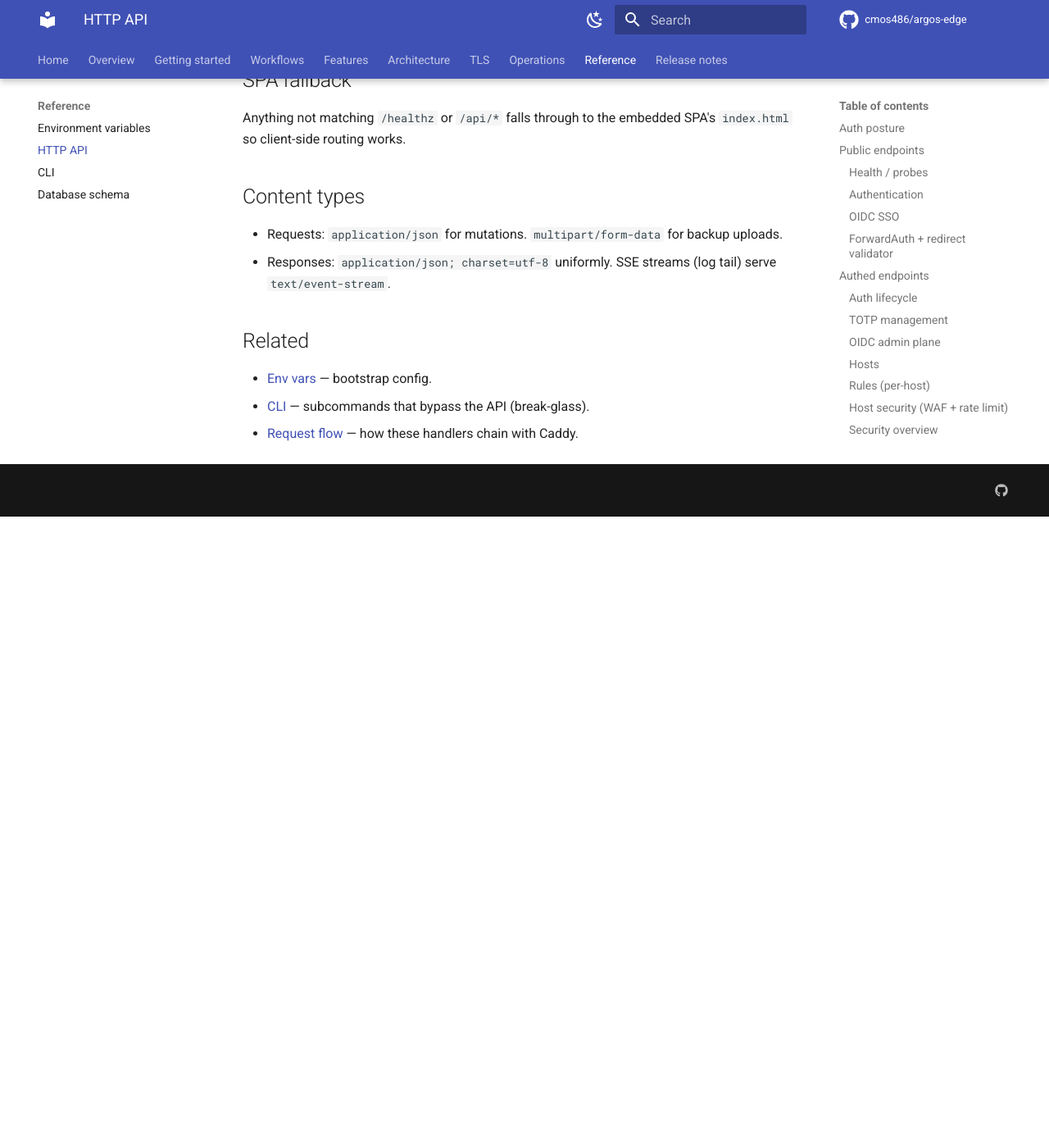
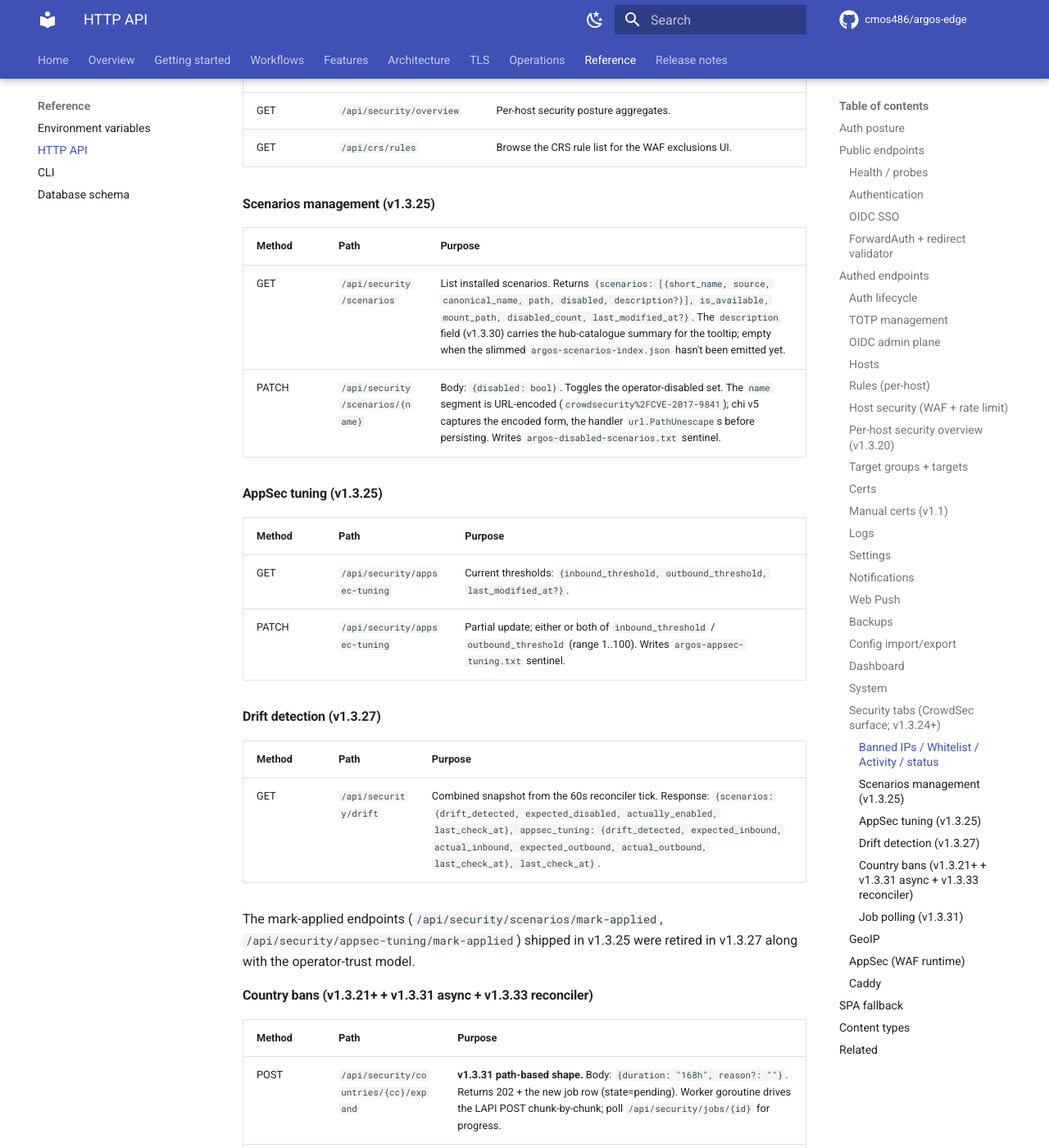
Before and after one commit to cmos486/argos-edge, an MkDocs documentation site: the page built from docs/reference/api.md, in a window 1280 px wide and 1400 px high, scrolled down 10306 px. Shown: the whole window at 82% size. Built offline with MkDocs 1.6.1 and Material for MkDocs 9.7.7, drawn with Linux system fonts in a browser that asks for light colours; comment, search, counter and statistics services are not loaded; before the commit the page ends 10936 px from its top, so only the background shows below that; some of the changed text lies outside the part shown.

Commit message:
docs(reference): api.md sweep for v1.3.21-v1.3.33 endpoints
Removed: stale /api/threats/* table.

Added /api/security/* consolidated table covering:
  - banned IPs / whitelist / activity / status (v1.3.23-v1.3.24)
  - scenarios management (v1.3.25) with description-tooltip
    enrichment from v1.3.30
  - AppSec tuning (v1.3.25)
  - drift detection (v1.3.27)
  - country bans path-based POST + state field (v1.3.31+v1.3.33)
  - top-level /api/security/jobs polling (v1.3.31)

Hosts section gains v1.3.18+ field documentation (lan_only,
true_detect_mode, tls_acme_ca_url, tls_challenge,
tls_dns_provider).

Mark-applied endpoints documented as retired (v1.3.27 dropped
them with the operator-trust model).

```diff
--- a/docs/reference/api.md
+++ b/docs/reference/api.md
@@ -84,9 +84,27 @@ Two groups:
 | GET    | `/api/hosts` | List. |
 | POST   | `/api/hosts` | Create. |
 | GET    | `/api/hosts/{id}` | One. |
-| PUT    | `/api/hosts/{id}` | Update. |
+| PUT    | `/api/hosts/{id}` | Update (full replace; partial fields take a `*bool` shape). |
 | DELETE | `/api/hosts/{id}` | Delete. |
 | POST   | `/api/hosts/{id}/toggle` | Toggle the enabled flag. |
+
+The host record carries (most relevant for v1.3.18+):
+
+- `lan_only` (v1.3.18) — when true, Caddy gates the host with a
+  remote_ip matcher that returns 403 to public IPs.
+- `true_detect_mode` (v1.3.19, activated v1.3.29) — when true,
+  the panel writes a profiles.yaml entry that suppresses LAPI
+  decision creation for AppSec alerts whose target_fqdn matches
+  this host. Useful for hosts whose legitimate traffic triggers
+  AppSec false positives (socket.io polling, monitoring tools).
+  See [Per-host true_detect_mode](../features/crowdsec.md) and
+  the v1.3.29 release notes for the profiles.yaml splice
+  protocol.
+- `tls_acme_ca_url` (v1.3.7) — per-host override of the global
+  ACME CA URL.
+- `tls_challenge` (v1.3.7) — `dns` / `http` / `tls-alpn`.
+- `tls_dns_provider` (v1.3+) — names the dns_providers row this
+  host pulls credentials from when `tls_challenge='dns'`.
 
 ### Rules (per-host)
 
@@ -115,12 +133,16 @@ Two groups:
 | DELETE | `/api/hosts/{host_id}/security/custom-rules/{id}` | Delete. |
 | POST   | `/api/hosts/{host_id}/security/custom-rules/{id}/toggle` | Toggle. |
 
-### Security overview
+### Per-host security overview (v1.3.20)
 
 | Method | Path | Purpose |
 |---|---|---|
 | GET | `/api/security/overview` | Aggregate: WAF enabled count per mode, rate-limit enabled count, ForwardAuth enabled count, cert expiry stats. |
-| GET | `/api/crs/rules` | Browse the CRS rule list for exclusions UI. |
+
+For the broader `/api/security/*` namespace (decisions,
+whitelist, scenarios management, drift detection, country bans),
+see the [Security tabs](#security-tabs-crowdsec-surface-v1324)
+section below.
 
 ### Target groups + targets
 
@@ -237,16 +259,75 @@ stats, timeseries, single row. Wired via
 |---|---|---|
 | GET | `/api/system/health` | Rich struct: memory, goroutines, DB pool, worker queue, scheduler, panel mode, uptime. |
 
-### Threats (CrowdSec)
+### Security tabs (CrowdSec surface; v1.3.24+)
+
+The legacy `/api/threats/*` paths were retired in v1.3.24 in
+favour of one consolidated `/api/security/*` namespace that maps
+1:1 to the panel's `/security` tab strip.
+
+#### Banned IPs / Whitelist / Activity / status
 
 | Method | Path | Purpose |
 |---|---|---|
-| GET    | `/api/threats/status` | Bouncer + LAPI + enrollment state. |
-| GET    | `/api/threats/decisions` | Active decisions list. |
-| POST   | `/api/threats/decisions` | Add a decision via the machine credentials. |
-| DELETE | `/api/threats/decisions` | Delete decisions by query (ip/scope/reason). |
-| GET    | `/api/threats/stats` | Aggregated decision counts. |
-| GET    | `/api/threats/scenarios` | Installed collections + scenarios list. |
+| GET    | `/api/security/decisions?q=&scope=&origin=&limit=&offset=` | Active decisions list. Filters: substring `q` (matches value or scenario), `scope` (`Ip`/`Range`/`Country`/`AS`), `origin` (e.g. `cscli`, `argos-country-BR`, `CAPI`). Cached for 15s. |
+| DELETE | `/api/security/decisions/{id}` | Unban a single decision. Idempotent (404 from LAPI = already gone, returns success). |
+| POST   | `/api/security/decisions/unban-ip` | Body: `{ip: "..."}`. Removes every active decision for that IP. |
+| GET    | `/api/security/whitelist` | List manual whitelist entries. Returns `{entries: [...]}`. |
+| POST   | `/api/security/whitelist` | Body: `{scope: "ip"\|"range", value, reason}`. Persists + writes the `argos-whitelist-entries.txt` sentinel. |
+| DELETE | `/api/security/whitelist/{id}` | Remove a row + rewrite the sentinel. |
+| GET    | `/api/security/audit-log?limit=&offset=` | Activity tab feed (panel + WAF + bouncer events from `log_entries`). |
+| GET    | `/api/security/dashboard-stats` | Aggregated counters for the Banned IPs tab header. |
+| GET    | `/api/security/check-self` | SelfBlockBanner v2 data: panel's session IPs + public IP, cross-referenced against active bans. |
+| GET    | `/api/security/public-ip-self` | Cached panel public IP (refreshed hourly via ipify). |
+| GET    | `/api/security/overview` | Per-host security posture aggregates. |
+| GET    | `/api/crs/rules` | Browse the CRS rule list for the WAF exclusions UI. |
+
+#### Scenarios management (v1.3.25)
+
+| Method | Path | Purpose |
+|---|---|---|
+| GET    | `/api/security/scenarios` | List installed scenarios. Returns `{scenarios: [{short_name, source, canonical_name, path, disabled, description?}], is_available, mount_path, disabled_count, last_modified_at?}`. The `description` field (v1.3.30) carries the hub-catalogue summary for the tooltip; empty when the slimmed `argos-scenarios-index.json` hasn't been emitted yet. |
+| PATCH  | `/api/security/scenarios/{name}` | Body: `{disabled: bool}`. Toggles the operator-disabled set. The `name` segment is URL-encoded (`crowdsecurity%2FCVE-2017-9841`); chi v5 captures the encoded form, the handler `url.PathUnescape`s before persisting. Writes `argos-disabled-scenarios.txt` sentinel. |
+
+#### AppSec tuning (v1.3.25)
+
+| Method | Path | Purpose |
+|---|---|---|
+| GET    | `/api/security/appsec-tuning` | Current thresholds: `{inbound_threshold, outbound_threshold, last_modified_at?}`. |
+| PATCH  | `/api/security/appsec-tuning` | Partial update; either or both of `inbound_threshold` / `outbound_threshold` (range 1..100). Writes `argos-appsec-tuning.txt` sentinel. |
+
+#### Drift detection (v1.3.27)
+
+| Method | Path | Purpose |
+|---|---|---|
+| GET    | `/api/security/drift` | Combined snapshot from the 60s reconciler tick. Response: `{scenarios: {drift_detected, expected_disabled, actually_enabled, last_check_at}, appsec_tuning: {drift_detected, expected_inbound, actual_inbound, expected_outbound, actual_outbound, last_check_at}, last_check_at}`. |
+
+The mark-applied endpoints (`/api/security/scenarios/mark-applied`,
+`/api/security/appsec-tuning/mark-applied`) shipped in v1.3.25
+were retired in v1.3.27 along with the operator-trust model.
+
+#### Country bans (v1.3.21+ + v1.3.31 async + v1.3.33 reconciler)
+
+| Method | Path | Purpose |
+|---|---|---|
+| POST   | `/api/security/countries/{cc}/expand` | **v1.3.31 path-based shape.** Body: `{duration: "168h", reason?: ""}`. Returns 202 + the new job row (state=pending). Worker goroutine drives the LAPI POST chunk-by-chunk; poll `/api/security/jobs/{id}` for progress. |
+| GET    | `/api/security/countries` | List active expansions. Each row carries the v1.3.33 `state` field (`active` \| `drifted`). |
+| DELETE | `/api/security/countries/{cc}` | Synchronous revoke: `DELETE /v1/decisions?origins=argos-country-XX` to LAPI + `DELETE FROM country_ban_expansions` panel-side. |
+
+The pre-v1.3.31 body-based `POST /api/security/countries/expand`
+endpoint is removed.
+
+#### Job polling (v1.3.31)
+
+| Method | Path | Purpose |
+|---|---|---|
+| GET    | `/api/security/jobs/{id}` | One job row. 404 when missing. |
+| GET    | `/api/security/jobs?country=XX&limit=N` | List recent jobs. Empty `country` returns cross-country recent. `limit` defaults 20, max 200. |
+
+The `/api/security/jobs` path is intentionally top-level under
+`/security/` (not nested under `/countries`) to leave room for
+future job types (audit retention sweeps, scenario re-installs,
+etc.) without further URL churn.
 
 ### GeoIP
 
```
